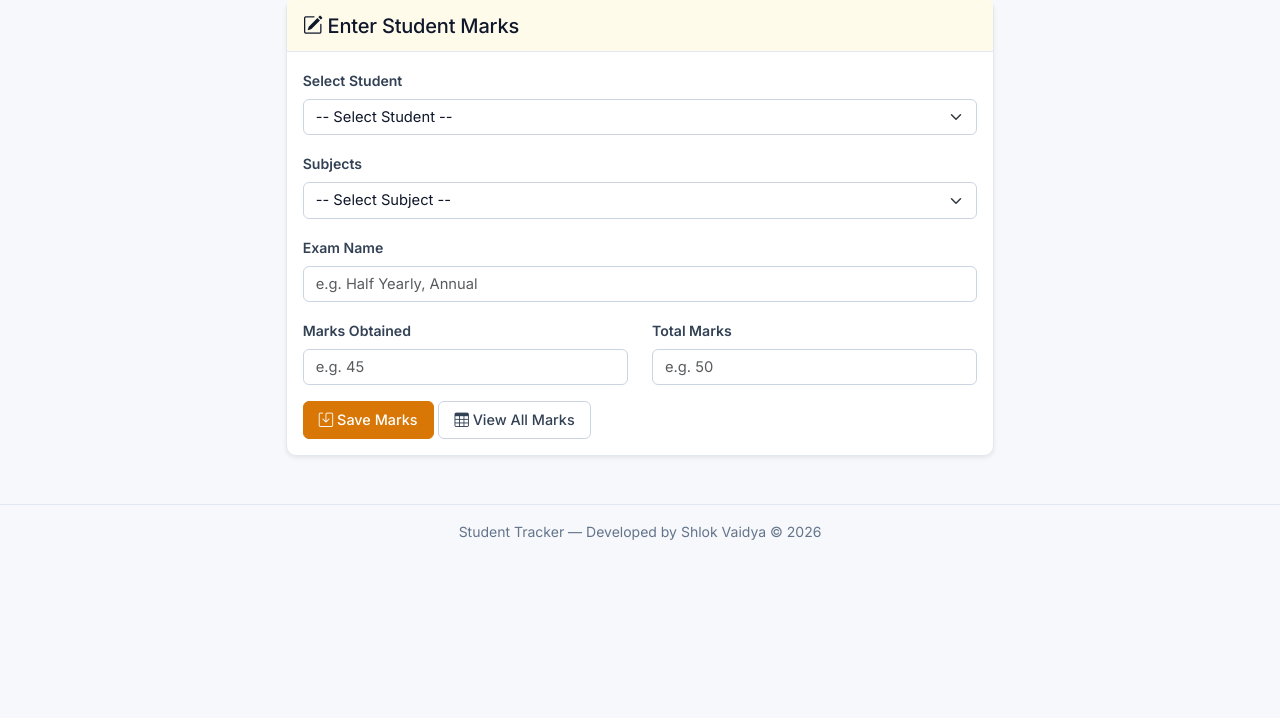
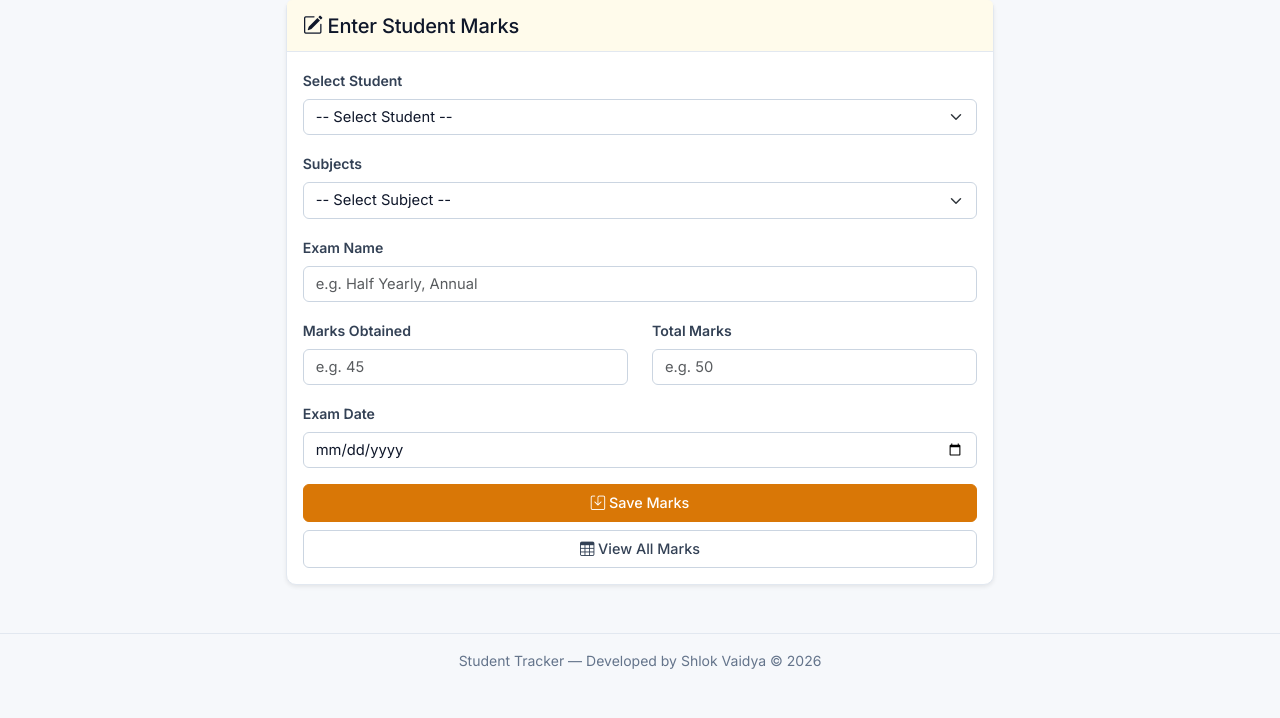
Before and after one commit to ShlokVaidya/school-management-system, a Flask app: page /teacher/enter_marks in a window 1280 px wide. Shown: the part 82-800 px from the top of the page. Run offline with Flask 3, Linux system fonts and the light colour scheme; a user stored in the database is signed in; data that the repository does not hold is empty; some libraries are stand-ins or nearby versions.

Commit message:
fixed bugs

```diff
--- a/templates/add_student.html
+++ b/templates/add_student.html
@@ -15,7 +15,7 @@
                     {% endif %}
                 {% endif %}
 
-                <form methods="POST">
+                <form method="POST">
                     <h6 class="fw-bold text-primary mt-2"><i class="bi bi-person"></i> Basic Details</h6>
                     <hr class="mt-1 mb-3">
                     <div class="row g-3">
--- a/templates/enter_marks.html
+++ b/templates/enter_marks.html
@@ -50,7 +50,11 @@
                             <input type="number" class="form-control" name="total_marks" min="1" max="200" placeholder="e.g. 50" required>
                         </div>
                     </div>
-                    <div class="d-grip gap-2">
+                    <div class="mb-3">
+                        <label class="form-label fw-semibold">Exam Date</label>
+                        <input type="date" class="form-control" name="exam_date" title="Exam Date" required>
+                    </div>
+                    <div class="d-grid gap-2">
                         <button type="submit" class="btn btn-warning">
                             <i class="bi bi-save"></i> Save Marks
                         </button>
--- a/templates/student_dashboard.html
+++ b/templates/student_dashboard.html
@@ -93,7 +93,7 @@
                                 </td>
                                 <td>
                                     {% if a.status == 'Pending' %}
-                                    <a href="{{ url_for('submit_ssignment', assignment_id=a.assignment_id) }}"
+                                    <a href="{{ url_for('submit_assignment', assignment_id=a.assignment_id) }}"
                                         class="btn btn-sm btn-success" onclick="return confirm('Mark this assignment as submitted?')">
                                         <i class="bi bi-check2"></i> Submit
                                     </a>
```
